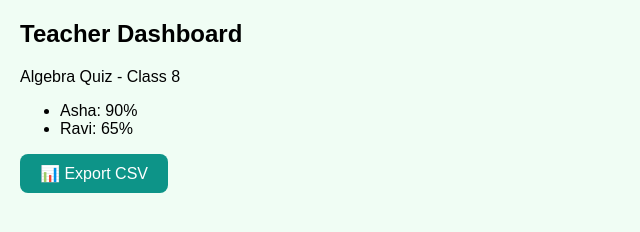
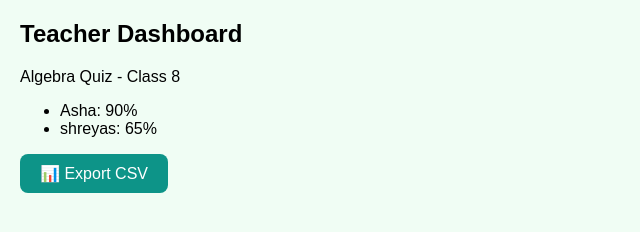
Before and after one commit to shreyasj2506/stem-quest, a plain HTML site: page teacher.html in a window 1280 px wide. Shown: the full height of the page, 0-640 px from the left. Drawn offline with Linux system fonts and the light colour scheme.

Commit message:
Update teacher.html

```diff
--- a/teacher.html
+++ b/teacher.html
@@ -11,7 +11,7 @@
   <p>Algebra Quiz - Class 8</p>
   <ul>
     <li>Asha: 90%</li>
-    <li>Ravi: 65%</li>
+    <li>shreyas: 65%</li>
   </ul>
   <button onclick="exportCSV()">📊 Export CSV</button>
 
```
